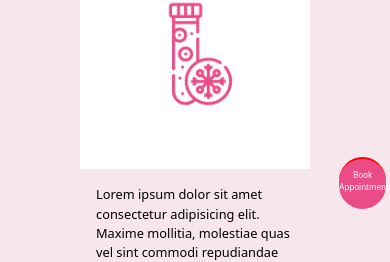
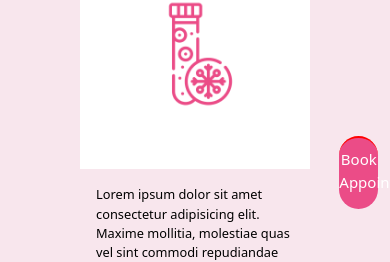
Before and after one commit to AkshayG999/poushali-altius, a Next.js app: page /advanced/advance in a window 390 px wide. Shown: the part 535-797 px from the top of the page. Built offline with nearby package versions, Linux system fonts and the light colour scheme.

Commit message:
media query edited

```diff
--- a/styles/Footer.module.css
+++ b/styles/Footer.module.css
@@ -72,3 +72,34 @@
     }
 
 }
+@media (max-width: 450px) {
+    .containerfooter{
+        width:100vw;
+        height: 80px;
+        color:black;
+        text-align: center;
+    }
+
+       .footerwrap {
+        background-color:#eb4c87;
+        border-top:2px solid red;
+        position: fixed;
+        width: 10%;
+        bottom: 0;
+        color: white;
+        font-size: 15px;
+        border-radius:50px;
+        margin-bottom: 100px;
+       }
+       .footerwrap:hover{
+        background-color:#f9f8f8;
+        color:#eb4c87;
+        border-top:2px solid #f9f8f8;
+        box-shadow: 0 0 15px 10px #eb4c87;
+        cursor: pointer;
+       }
+       .footermain{
+        padding-top: 10px;
+       }
+
+}
```
Also changed, not shown: styles/DoctorCarousel.module.css (+7 -4 lines).
